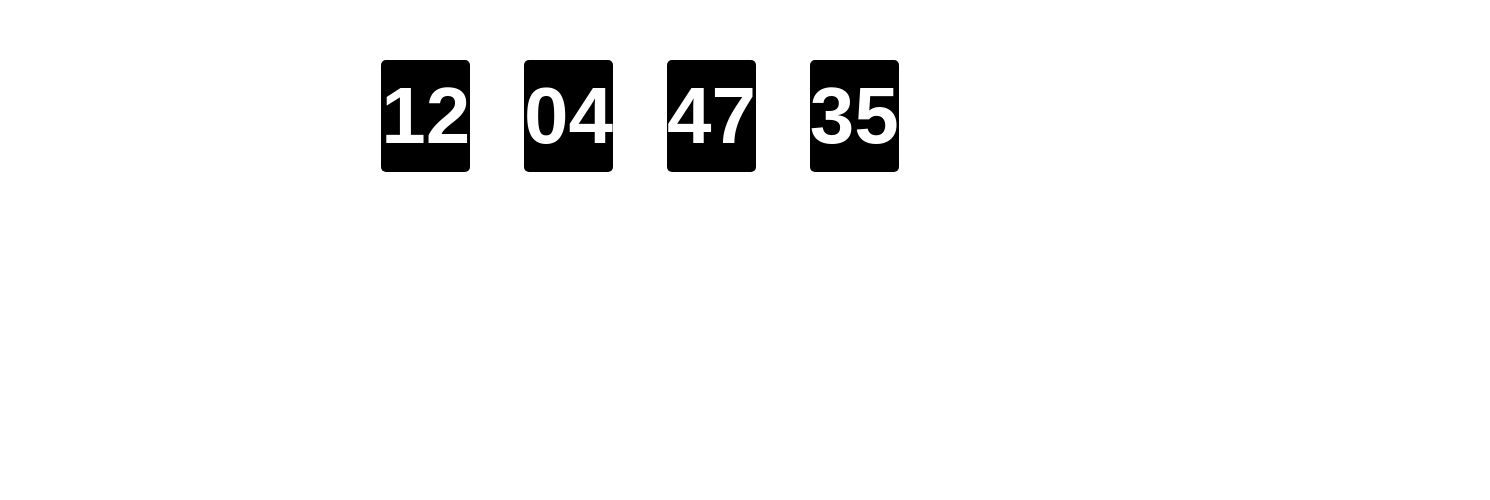
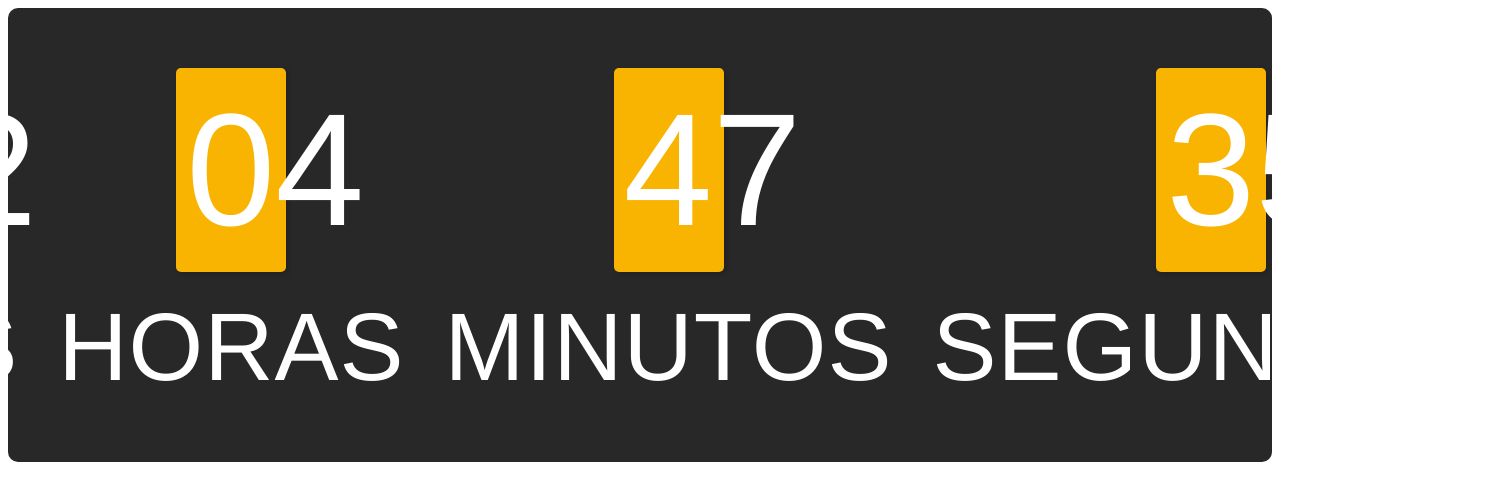
Before and after one commit to piterlautaro/wedding-tracker, a plain HTML site: page index.html in a window 1280 px wide. Shown: the whole page, 1490 px wide, since content can reach past the window. Drawn offline with Linux system fonts and the light colour scheme.

Commit message:
Update style.css

```diff
--- a/style.css
+++ b/style.css
@@ -1,27 +1,44 @@
 #countdown {
-  font-family: Arial, sans-serif;
-  font-weight: bold;
-  font-size: 50px;
-  text-align: center;
-  margin-top: 50px;
+  display: flex;
+  justify-content: center;
+  align-items: center;
+  font-family: "Helvetica Neue", Helvetica, Arial, sans-serif;
+  font-weight: 500;
+  font-size: 4em;
+  color: #fff;
+  background-color: #282828;
+  padding: 60px;
+  border-radius: 10px;
 }
 
 #countdown > div {
-  display: inline-block;
-  padding: 0 20px;
+  display: flex;
+  flex-direction: column;
+  align-items: center;
+  margin-right: 40px;
+  text-align: center;
+}
+
+#countdown > div:last-child {
+  margin-right: 0;
 }
 
 #countdown span {
   display: block;
-  font-size: 80px;
-  color: #fff;
-  background-color: #000;
+  font-size: 2.5em;
+  margin-bottom: 10px;
+  background-color: #f8b400;
+  padding: 10px;
   border-radius: 5px;
-  padding: 10px 0;
-  margin: 10px 0;
+  width: 90px;
+  text-align: center;
+  box-shadow: 2px 2px 5px rgba(0, 0, 0, 0.2);
 }
 
 .smalltext {
   color: #fff;
-  font-size: 16px;
+  font-size: 1.5em;
+  text-transform: uppercase;
+  letter-spacing: 1px;
+  margin-top: 10px;
 }
```
